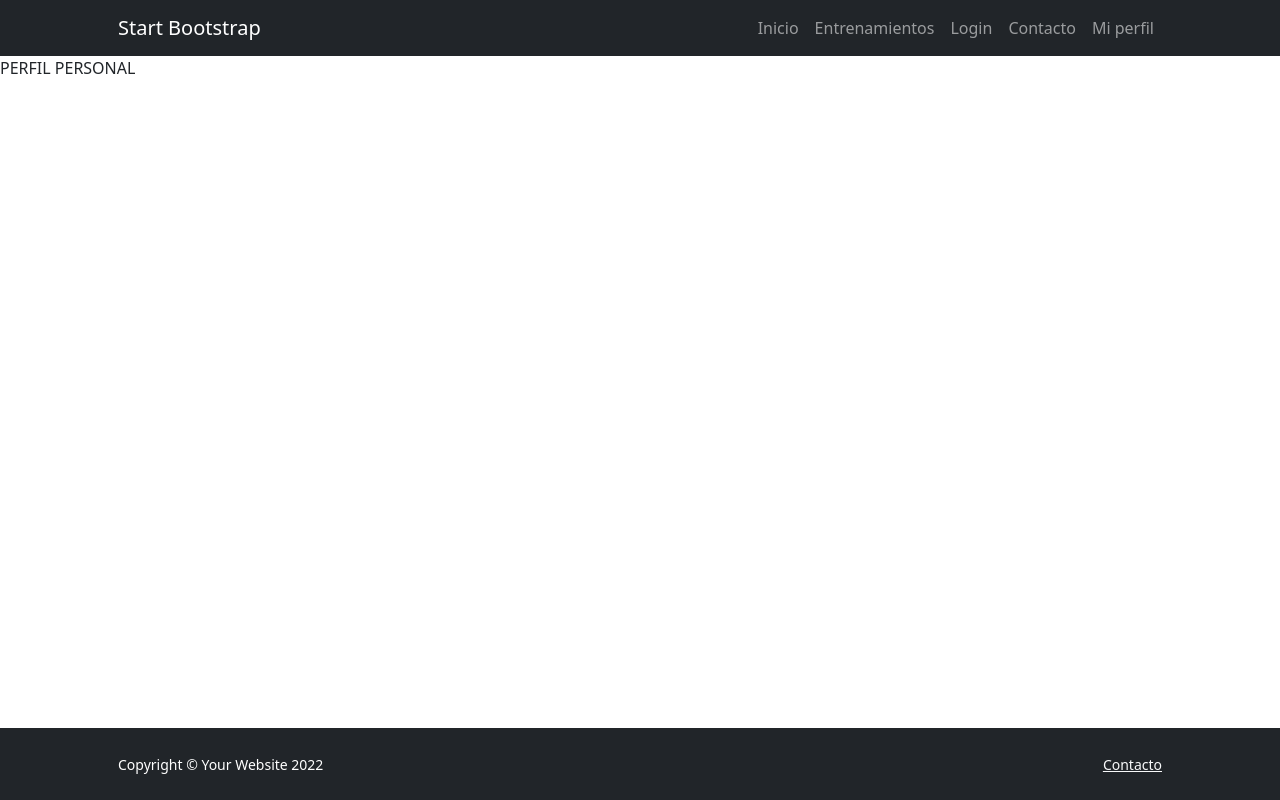
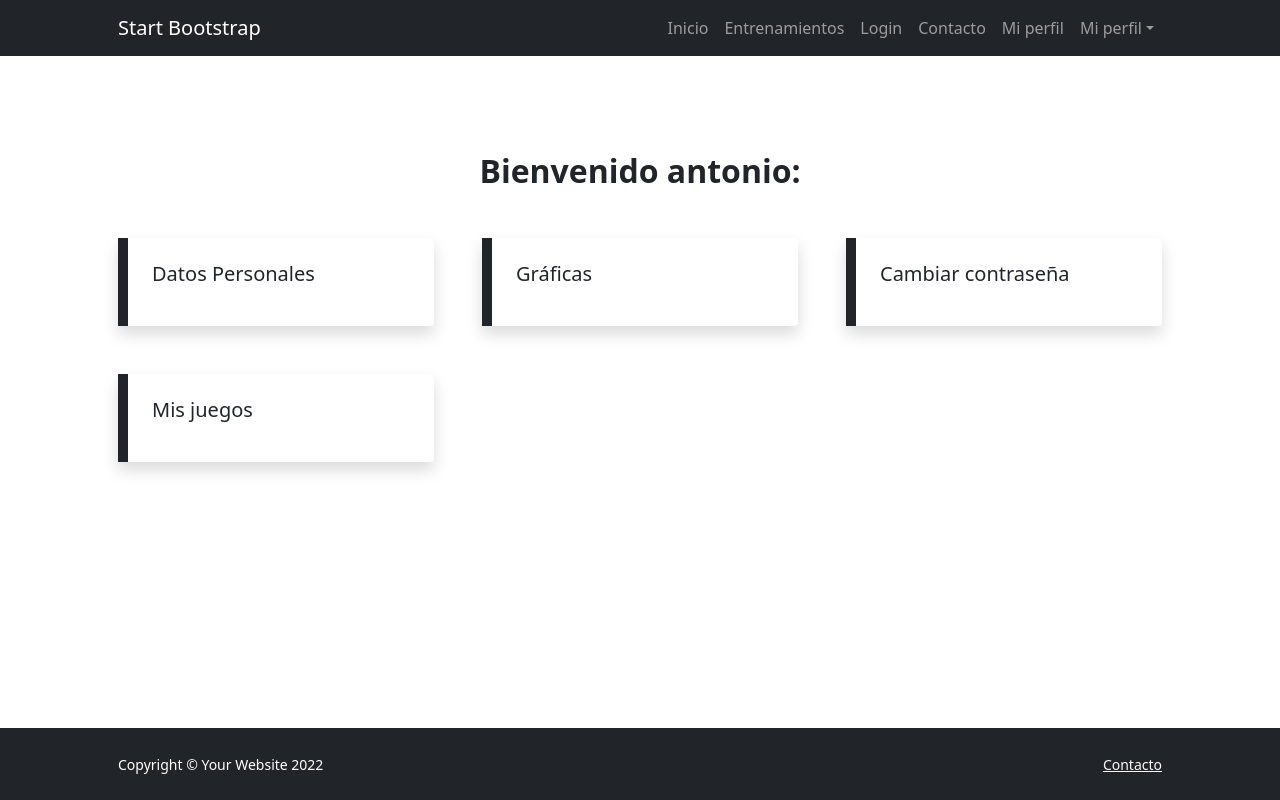
Before and after one commit to anaasins/proyecto, a Symfony app: template templates/frontal/perfil.html.twig in a window 1280 px wide. Run offline with Twig, Linux system fonts and the light colour scheme; the template is opened without the code that fills it, so the values that code supplies are empty; some libraries are stand-ins or nearby versions.

Commit message:
Empezado diseño pagina mi perfil

```diff
--- a/templates/base.html.twig
+++ b/templates/base.html.twig
@@ -3,6 +3,8 @@
     <head>
         <meta charset="UTF-8" />
       <title>{% block title %}Hola caracola!{% endblock %}</title>
+    {% block stylesheets %} {% endblock %}
+
         <!-- Favicon-->
         <link rel="icon" type="image/x-icon" href="favicon.ico" />
         <!-- Bootstrap icons-->
@@ -10,7 +12,6 @@
         <!-- Core theme CSS (includes Bootstrap)-->
         <link href="css/styles.css" rel="stylesheet" />
 
-        {% block stylesheets %} {% endblock %}
     </head>
     <body class="d-flex flex-column h-100">
         <main class="flex-shrink-0">
@@ -26,15 +27,16 @@
                           <li class="nav-item"><a class="nav-link" href="{{ path('login_page') }}">Login</a></li>
                           <li class="nav-item"><a class="nav-link" href="{{ path('contact_page') }}">Contacto</a></li>
                           <li class="nav-item"><a class="nav-link" href="{{ path('profile_page') }}">Mi perfil</a></li>
-                        <!--  <li class="nav-item"><a class="nav-link" href="#">FAQ</a></li>
                           <li class="nav-item dropdown">
-                              <a class="nav-link dropdown-toggle" id="navbarDropdownBlog" href="#" role="button" data-bs-toggle="dropdown" aria-expanded="false">Blog</a>
+                              <a class="nav-link dropdown-toggle" id="navbarDropdownBlog" href="{{ path('profile_page') }}" role="button" data-bs-toggle="dropdown" aria-expanded="false">Mi perfil</a>
                               <ul class="dropdown-menu dropdown-menu-end" aria-labelledby="navbarDropdownBlog">
-                                  <li><a class="dropdown-item" href="#">Blog Home</a></li>
-                                  <li><a class="dropdown-item" href="#">Blog Post</a></li>
+                                  <li><a class="dropdown-item" href="#">Datos personales</a></li>
+                                  <li><a class="dropdown-item" href="#">Cambiar contraseña</a></li>
+                                  <li><a class="dropdown-item" href="#">Gráficas</a></li>
+                                  <li><a class="dropdown-item" href="#">Cerrar sesion</a></li>
                               </ul>
                           </li>
-                          <li class="nav-item dropdown">
+                          <!--  <li class="nav-item dropdown">
                               <a class="nav-link dropdown-toggle" id="navbarDropdownPortfolio" href="#" role="button" data-bs-toggle="dropdown" aria-expanded="false">Portfolio</a>
                               <ul class="dropdown-menu dropdown-menu-end" aria-labelledby="navbarDropdownPortfolio">
                                   <li><a class="dropdown-item" href="#">Portfolio Overview</a></li>
--- a/templates/frontal/perfil.html.twig
+++ b/templates/frontal/perfil.html.twig
@@ -5,5 +5,73 @@ Pagina personal
 {% endblock %}
 
 {% block body %}
-  <p>PERFIL PERSONAL</p>
+  <section class="py-5" id="cards">
+    <div class="container px-5 my-5">
+        <div class="row gx-5 justify-content-center">
+            <div class="col-lg-8 col-xl-6">
+                <div class="text-center">
+                    <h2 class="fw-bolder">Bienvenido antonio:</h2>
+                    <p class="lead fw-normal text-muted mb-5"></p>
+                </div>
+            </div>
+        </div>
+        <div class="row gx-5">
+    <!--empieza tarjeta-->
+        <div class="col-lg-4 mb-5">
+            <div class="card h-100 shadow border-0">
+                <div class="card-body p-4" style="border-left: 10px solid #212529;" onclick="mostrar('datos')">
+                    <a class="text-decoration-none link-dark stretched-link" href="#!"><h5 class="card-title mb-3">Datos Personales</h5></a>
+                </div>
+            </div>
+        </div>
+      <!--Acaba tarjeta-->
+      <!--empieza tarjeta-->
+          <div class="col-lg-4 mb-5">
+              <div class="card h-100 shadow border-0">
+                  <div class="card-body p-4" style="border-left: 10px solid #212529;">
+                      <a class="text-decoration-none link-dark stretched-link" href="#!"><h5 class="card-title mb-3">Gráficas</h5></a>
+                  </div>
+              </div>
+          </div>
+        <!--Acaba tarjeta-->
+        <!--empieza tarjeta-->
+            <div class="col-lg-4 mb-5">
+                <div class="card h-100 shadow border-0">
+                    <div class="card-body p-4" style="border-left: 10px solid #212529;">
+                        <a class="text-decoration-none link-dark stretched-link" href="#!"><h5 class="card-title mb-3">Cambiar contraseña</h5></a>
+                    </div>
+                </div>
+            </div>
+          <!--Acaba tarjeta-->
+          <!--empieza tarjeta-->
+              <div class="col-lg-4 mb-5">
+                  <div class="card h-100 shadow border-0">
+                      <div class="card-body p-4" style="border-left: 10px solid #212529;" onclick="mostrar('juegos')">
+                          <a class="text-decoration-none link-dark stretched-link" href="#!"><h5 class="card-title mb-3">Mis juegos</h5></a>
+                      </div>
+                  </div>
+              </div>
+            <!--Acaba tarjeta-->
+
+      </div>
+  </div>
+  </section>
+
+  <section class="py-5" id="datos" style="display: none;">
+  <p>datos</p>
+  </section>
+  <section class="py-5" id="juegos" style="display: none;">
+  <p>datos</p>
+  </section>
+
+
 {% endblock %}
+
+{% block javascripts %}
+<!-- encara no funciona be-->
+  <script type="text/javascript">
+    function mostrar(id){
+      document.getElementById(id).style='';
+    }
+  </script>
+{% endblock %}
```
Also changed, not shown: src/Controller/DefaultController.php (+5 -15 lines).
